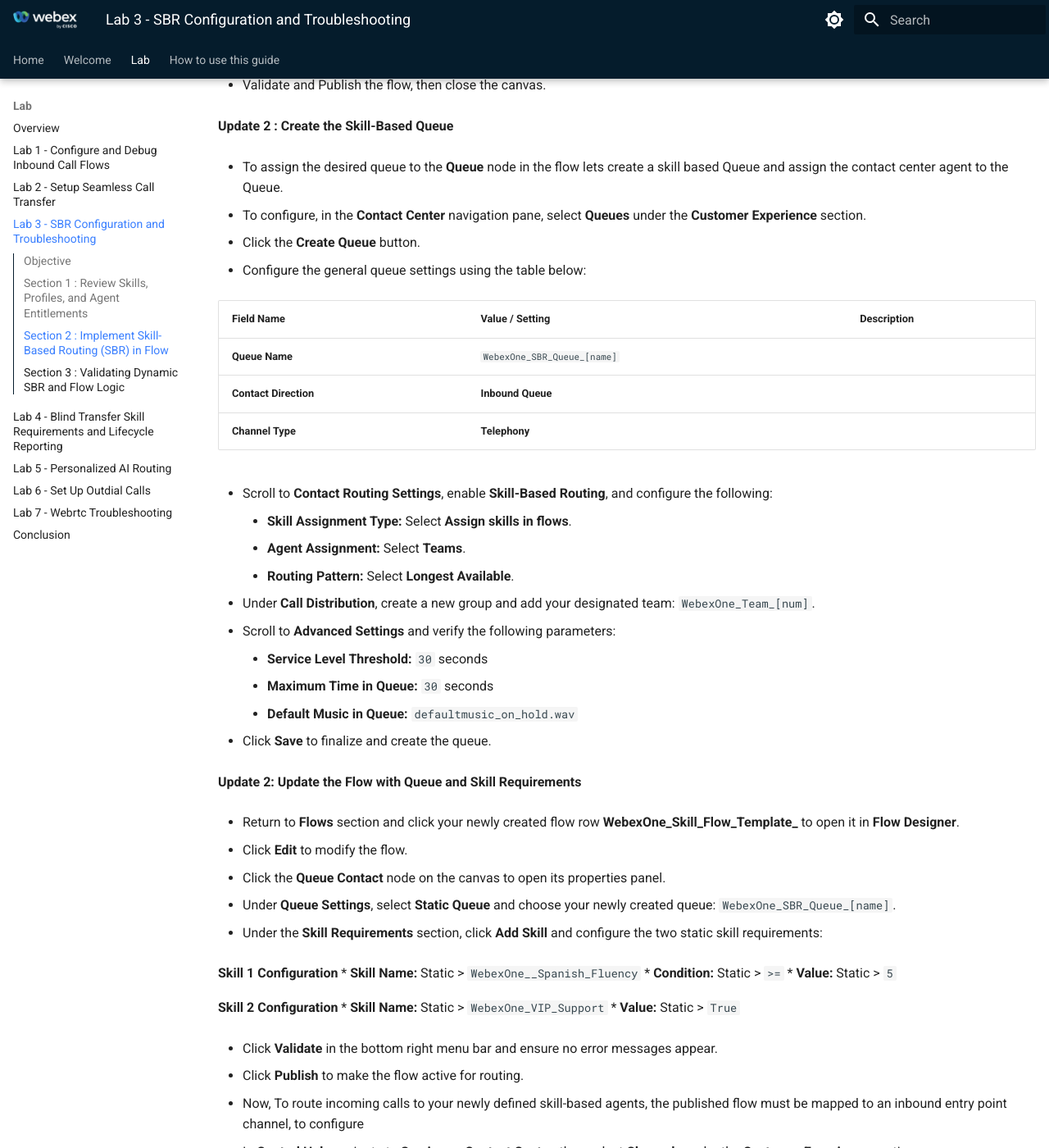
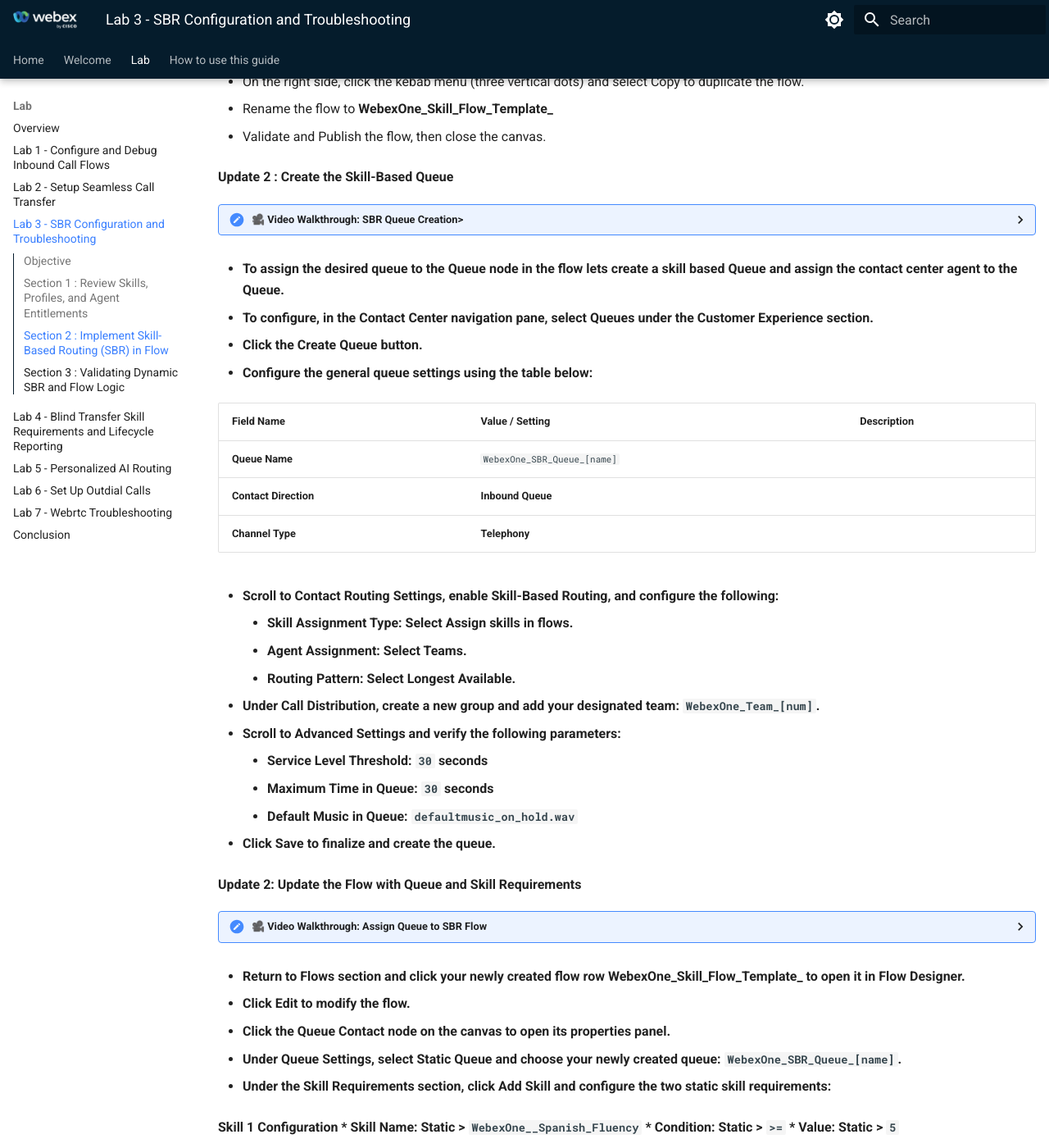
Before and after one commit to WebexCC-SA/LAB-21177, an MkDocs documentation site: the page built from docs/Excercise3.md, in a window 1280 px wide and 1400 px high, scrolled down 3066 px. Shown: the whole window at 82% size. Built offline with MkDocs 1.6.1 and Material for MkDocs 9.7.7, drawn with Linux system fonts in a browser that asks for light colours; some of the changed text lies outside the part shown.

Commit message:
Update Excercise3.md

```diff
--- a/docs/Excercise3.md
+++ b/docs/Excercise3.md
@@ -125,6 +125,14 @@
 
 **Update 1: Clone the Flow**
 
+<details>
+<summary><b>🎥 Video Walkthrough: Clone the Flowt</b></summary>
+<br>
+<video style="width: 100%; max-width: 800px; height: auto;" controls controlsList="nodownload" preload="metadata">
+  <source src="https://raw.githubusercontent.com/WebexCC-SA/LAB-21177/main/docs/assets/VD4.mp4" type="video/mp4">
+</video>
+</details>
+
 - In the Contact Center navigation pane, select Flows under the Customer Experience section.
 
 - Search for the flow **WebexOne_Skill_Flow_Template**.
@@ -136,6 +144,14 @@
 - Validate and Publish the flow, then close the canvas.
 
 **Update 2 : Create the Skill-Based Queue**
+
+<details>
+<summary><b>🎥 Video Walkthrough: SBR Queue Creation></summary>
+<br>
+<video style="width: 100%; max-width: 800px; height: auto;" controls controlsList="nodownload" preload="metadata">
+  <source src="https://raw.githubusercontent.com/WebexCC-SA/LAB-21177/main/docs/assets/VD5.mp4" type="video/mp4">
+</video>
+</details>
 
 - To assign the desired queue to the **Queue** node in the flow lets create a skill based Queue and assign the contact center agent to the Queue.
 
@@ -167,6 +183,14 @@
 
 **Update 2: Update the Flow with Queue and Skill Requirements**
 
+<details>
+<summary><b>🎥 Video Walkthrough: Assign Queue to SBR Flow</b></summary>
+<br>
+<video style="width: 100%; max-width: 800px; height: auto;" controls controlsList="nodownload" preload="metadata">
+  <source src="https://raw.githubusercontent.com/WebexCC-SA/LAB-21177/main/docs/assets/VD6.mp4" type="video/mp4">
+</video>
+</details>
+
 - Return to **Flows** section  and click your newly created flow row **WebexOne_Skill_Flow_Template_<id>** to open it in **Flow Designer**.
 
 - Click **Edit**  to modify the flow.
@@ -191,6 +215,14 @@
 - Click **Publish** to make the flow active for routing.
 
 - Now, To route incoming calls to your newly defined skill-based agents, the published flow must be mapped to an inbound entry point channel, to configure
+
+<details>
+<summary><b>🎥 Video Walkthrough: Map flow to EP</b></summary>
+<br>
+<video style="width: 100%; max-width: 800px; height: auto;" controls controlsList="nodownload" preload="metadata">
+  <source src="https://raw.githubusercontent.com/WebexCC-SA/LAB-21177/main/docs/assets/VD7.mp4" type="video/mp4">
+</video>
+</details>
 
 - In **Control Hub**, navigate to **Services** > **Contact Center**, then select **Channels** under the **Customer Experience** section.
 
```
